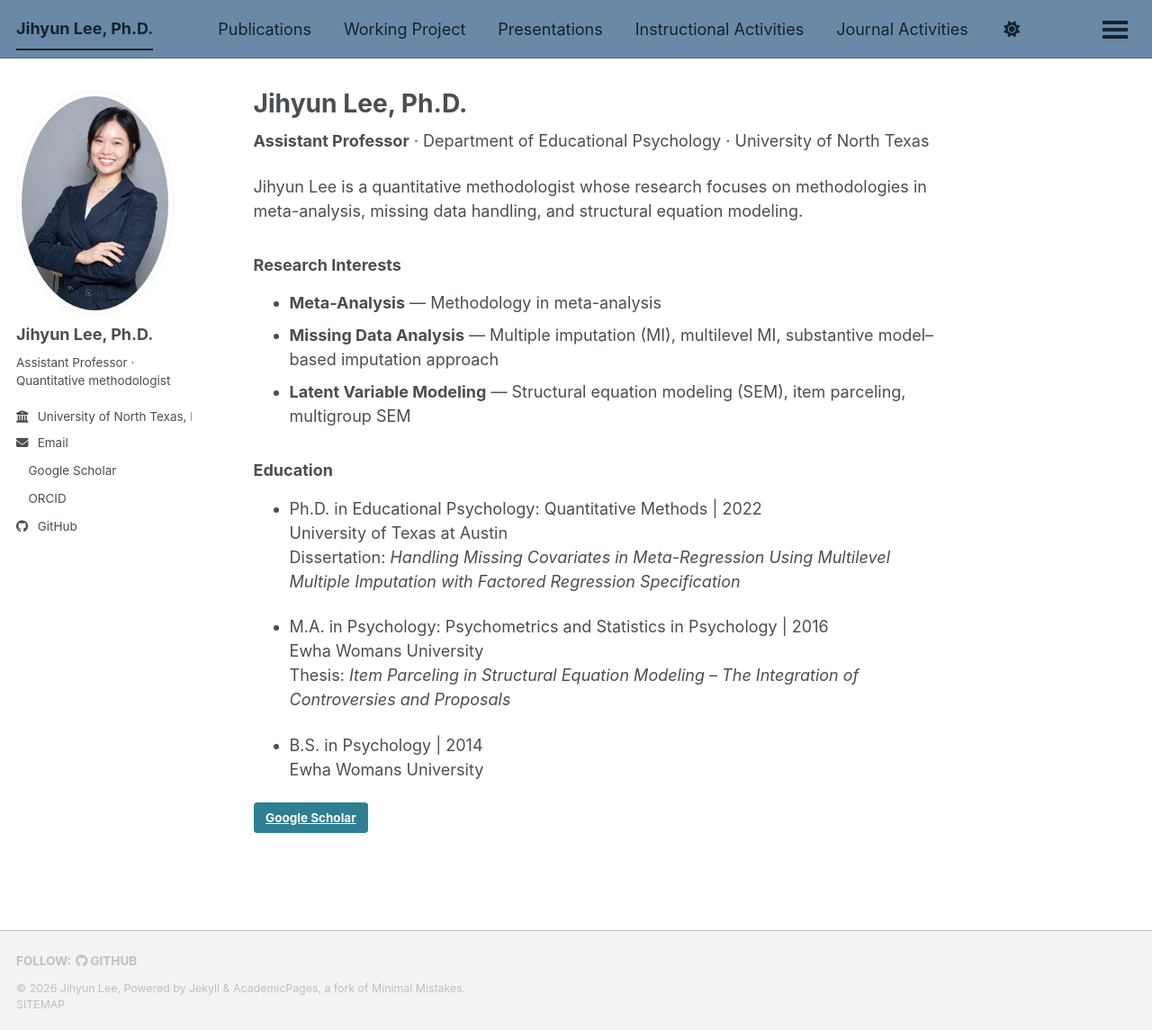
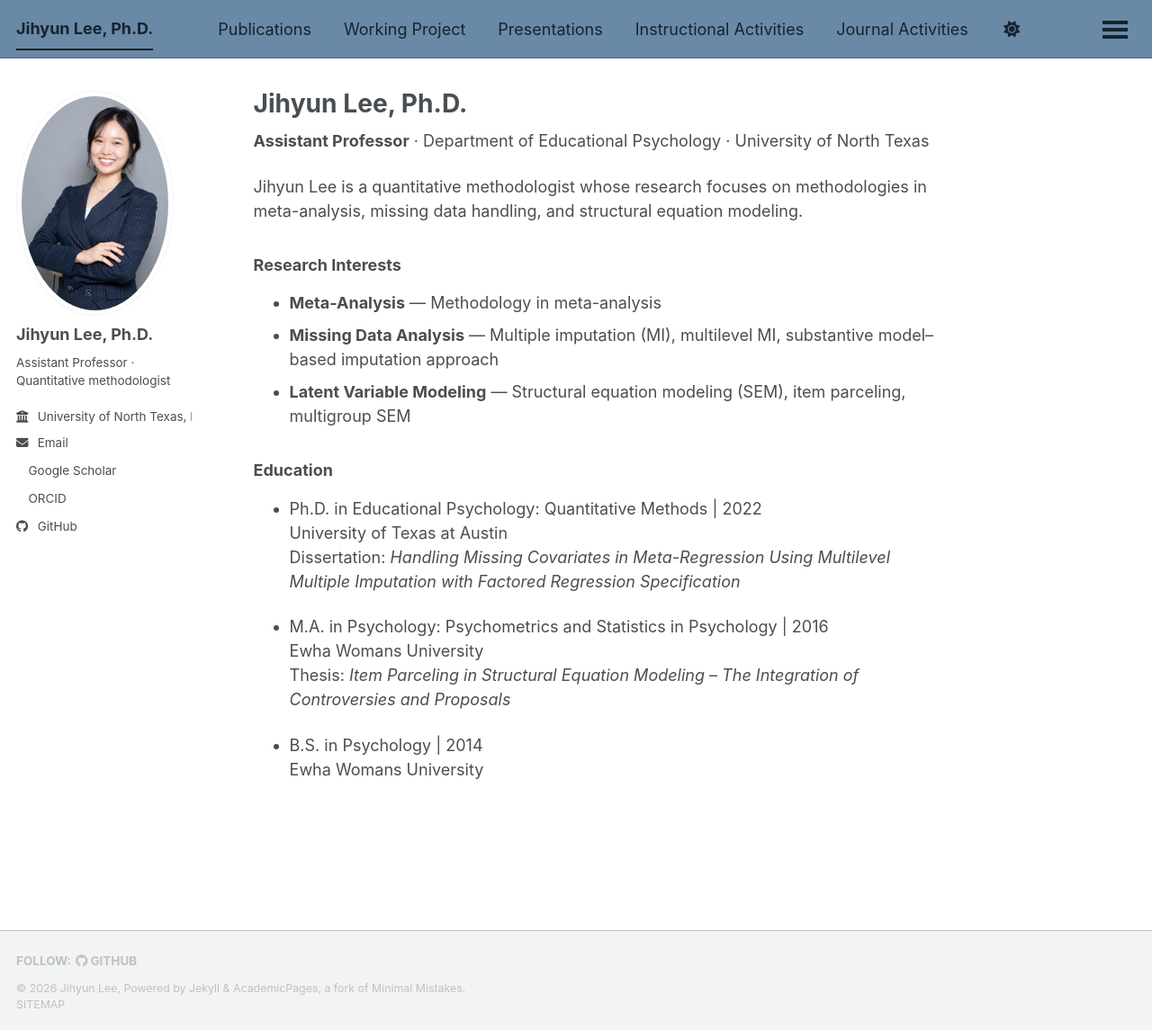
Before and after one commit to jihyunl/jihyun-home, a Jekyll site: the page built from _pages/about.md, in a window 1280 px wide and 1145 px high. Shown: the whole window at 90% size. Built offline with Jekyll 4.4.1, drawn with Linux system fonts in a browser that asks for light colours; a style sheet for code colours, icons or effects is not loaded.

Commit message:
Update about.md

```diff
--- a/_pages/about.md
+++ b/_pages/about.md
@@ -31,7 +31,3 @@ Thesis: *Item Parceling in Structural Equation Modeling – The Integration of C
 
 * B.S. in Psychology | 2014<br>
 Ewha Womans University<br>
-
-
-
-[Google Scholar](https://scholar.google.com/citations?user=Vx0w6_4AAAAJ&hl=en&oi=ao){: .btn .btn--info}
```
